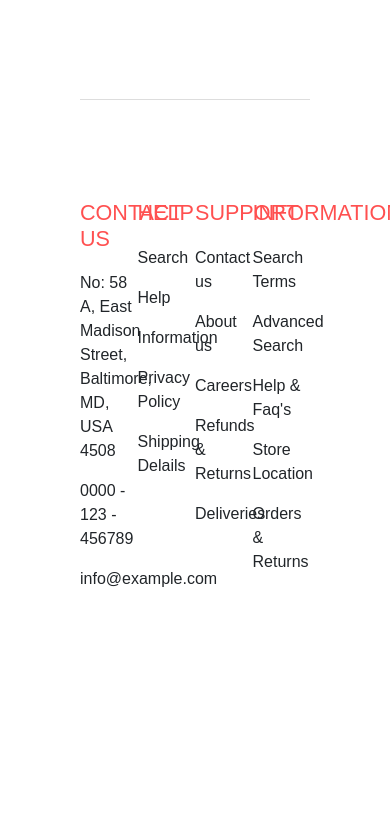
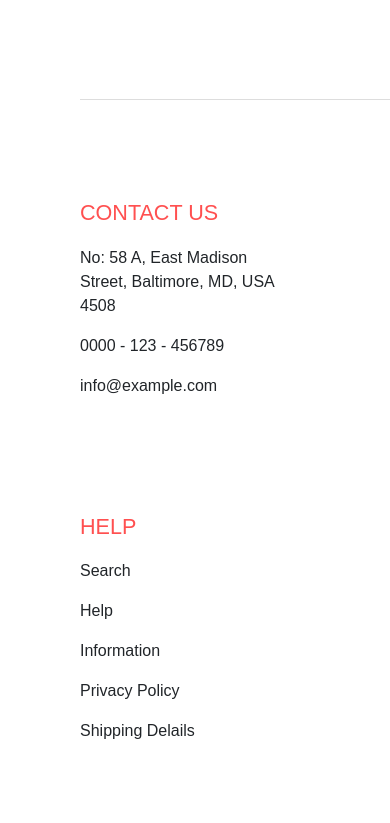
Before and after one commit to hamzabalouty/lights-Ecommerce, a React (Create React App) app: page / in a window 390 px wide. Shown: the part 6881-7704 px from the top of the page. Before the commit the page ends 7488 px from the top, so only its background shows below. Built offline with nearby package versions, Linux system fonts and the light colour scheme.

Commit message:
Update Footer.css

```diff
--- a/src/components/Footer/Footer.css
+++ b/src/components/Footer/Footer.css
@@ -23,3 +23,26 @@
 .footer-box p:hover {
   color: #ff5050;
 }
+
+/* START RWD */
+@media screen and (min-width: 576px) and (max-width: 991px){
+  .footer-container{
+    width: 100%;
+    display: flex;
+    flex-wrap: wrap;
+  }
+  .footer-box{
+    width: 45%;
+  }
+}
+@media screen and (max-width: 575px) {
+  .footer-container{
+    width: 100%;
+    display: flex;
+    flex-wrap: wrap;
+  }
+  .footer-box{
+    width: 100%;
+  }
+}
+/* END RWD */
```
